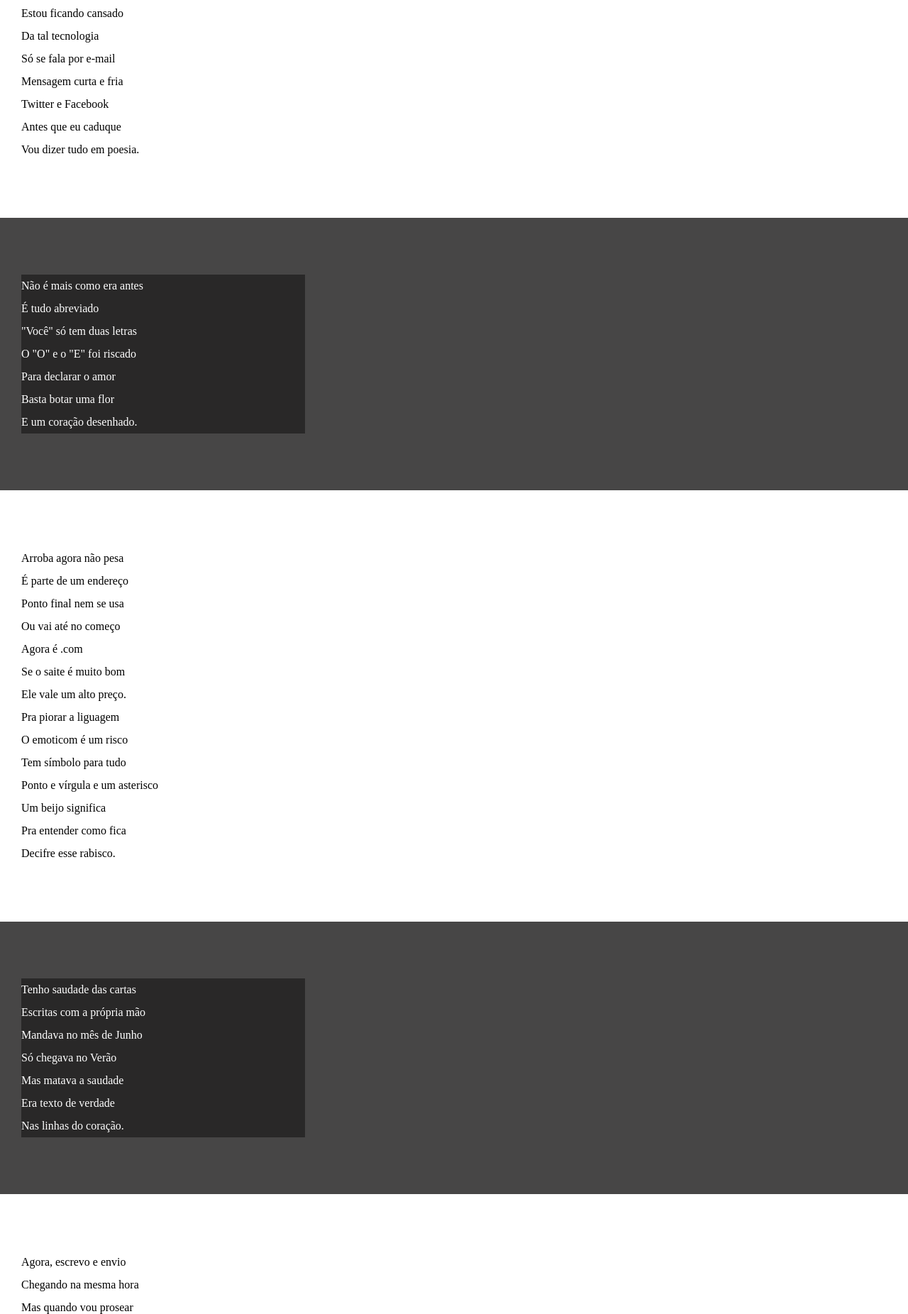
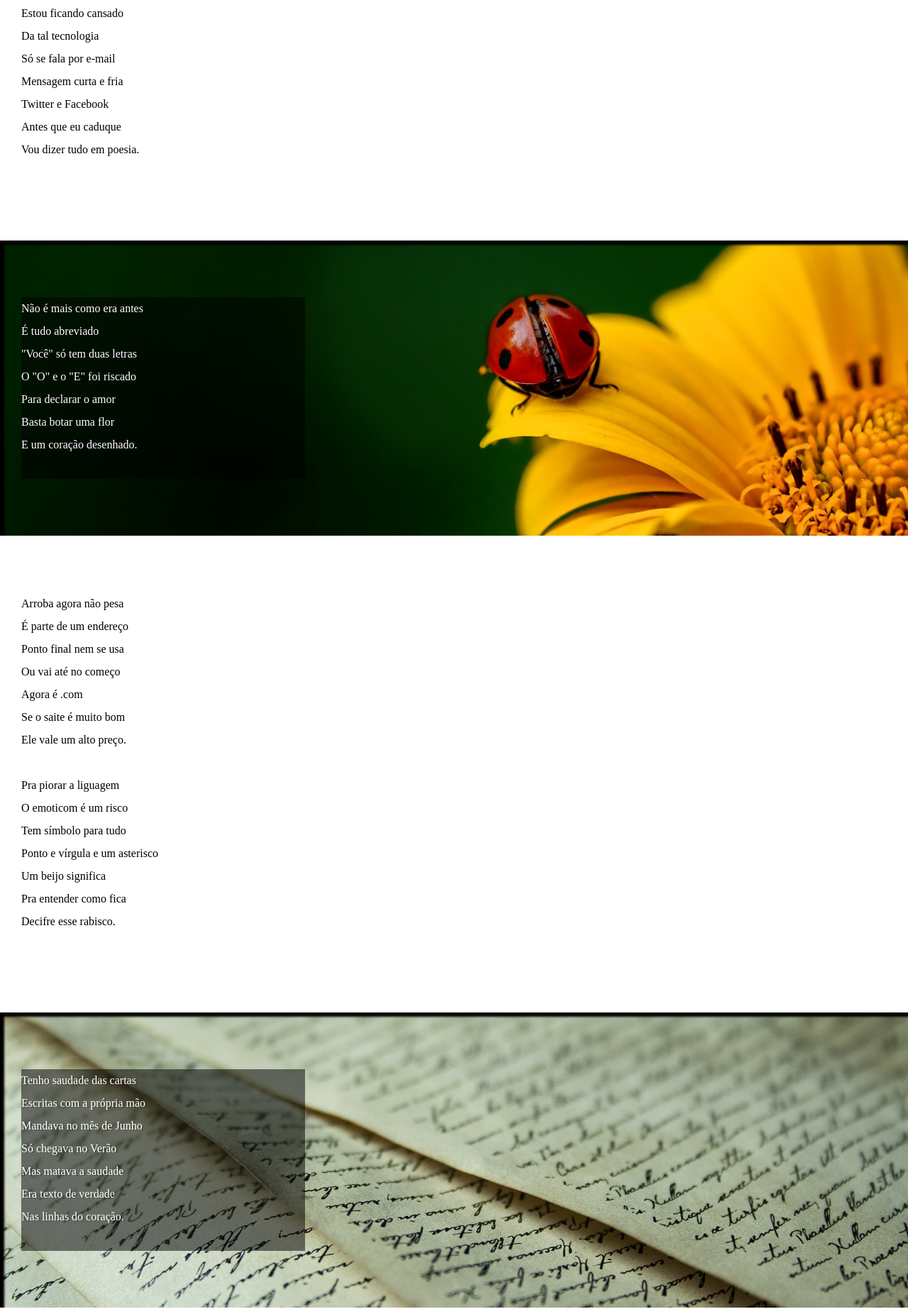
Before and after one commit to FAPAlexandre/html-css, a plain HTML site: page Modulo 3/desafio/index.html in a window 1280 px wide. Shown: the part 232-2084 px from the top of the page at 71% size. Drawn offline with Linux system fonts and the light colour scheme.

Commit message:
Atualização desafio 12

```diff
--- a/Modulo 3/desafio/estio/style.css
+++ b/Modulo 3/desafio/estio/style.css
@@ -1,22 +1,38 @@
 @charset "UTF-8";
+
+@import url('https://fonts.googleapis.com/css2?family=Passion+One:wght@400;700;900&display=swap');
+
+@import url('https://fonts.googleapis.com/css2?family=Sriracha&display=swap');
+
+:rot {
+    --fonte1: Verdana, Geneva, Tahoma, sans-serif;
+    --fonte2: 'Passion One', cursive;
+    --fonte3: 'Sriracha', cursive;
+}
 
 * {
     margin: 0px;
     padding: 0px;
 }
 
+
+
+
 html, body {
     min-height: 100%;
     background-color: darkgray;
+    font-family: var(--fonte1);
 }
 
 header {
     background-color: black;
     color: white;
     text-align: center;
+
 }
 
 header > h1 {
+    font-family: var(--fonte2);
     padding-top: 50px;
     font-variant: small-caps;
 }
@@ -39,6 +55,11 @@ section {
     padding-bottom: 10vh;
     line-height: 2em;
     padding-left: 30px;
+    font-family: var(--fonte3);
+}
+
+section > p {
+    padding-bottom: 2em;
 }
 
 section.normal {
@@ -49,14 +70,28 @@ section.normal {
 section.imagem {
     background-color: rgb(71, 70, 70);
     color: white;
+    box-shadow: inset 6px 6px 3px 0px black;
+    background-size: cover;
+    background-attachment: fixed;
 }
 
 section.imagem > p {
     width: 400px;
-    background-color: rgba(0, 0, 0, 0.425);
+    background-color: rgba(0, 0, 0, 0.514);
+    text-shadow: 2px 1px 0px rgba(0, 0, 0, 0.26);
+}
+
+section#img01 {
+    background-image: url(../imagens/background001.jpg);
+    background-position: right center;
 
 }
 
+section#img02 {
+    background-image: url(../imagens/background002.jpg);
+    background-position: right center;
+
+}
 footer {
     background-color: black;
     text-align: center;
--- a/Modulo 3/desafio/index.html
+++ b/Modulo 3/desafio/index.html
@@ -31,7 +31,7 @@
 
 
 
-    <section class="imagem">
+    <section class="imagem" id="img01">
         <p>
             Não é mais como era antes<br>
             É tudo abreviado<br>
@@ -69,7 +69,7 @@
 
 
 
-    <section class="imagem">
+    <section class="imagem" id="img02">
         <p>
             Tenho saudade das cartas<br>
             Escritas com a própria mão<br>
```
